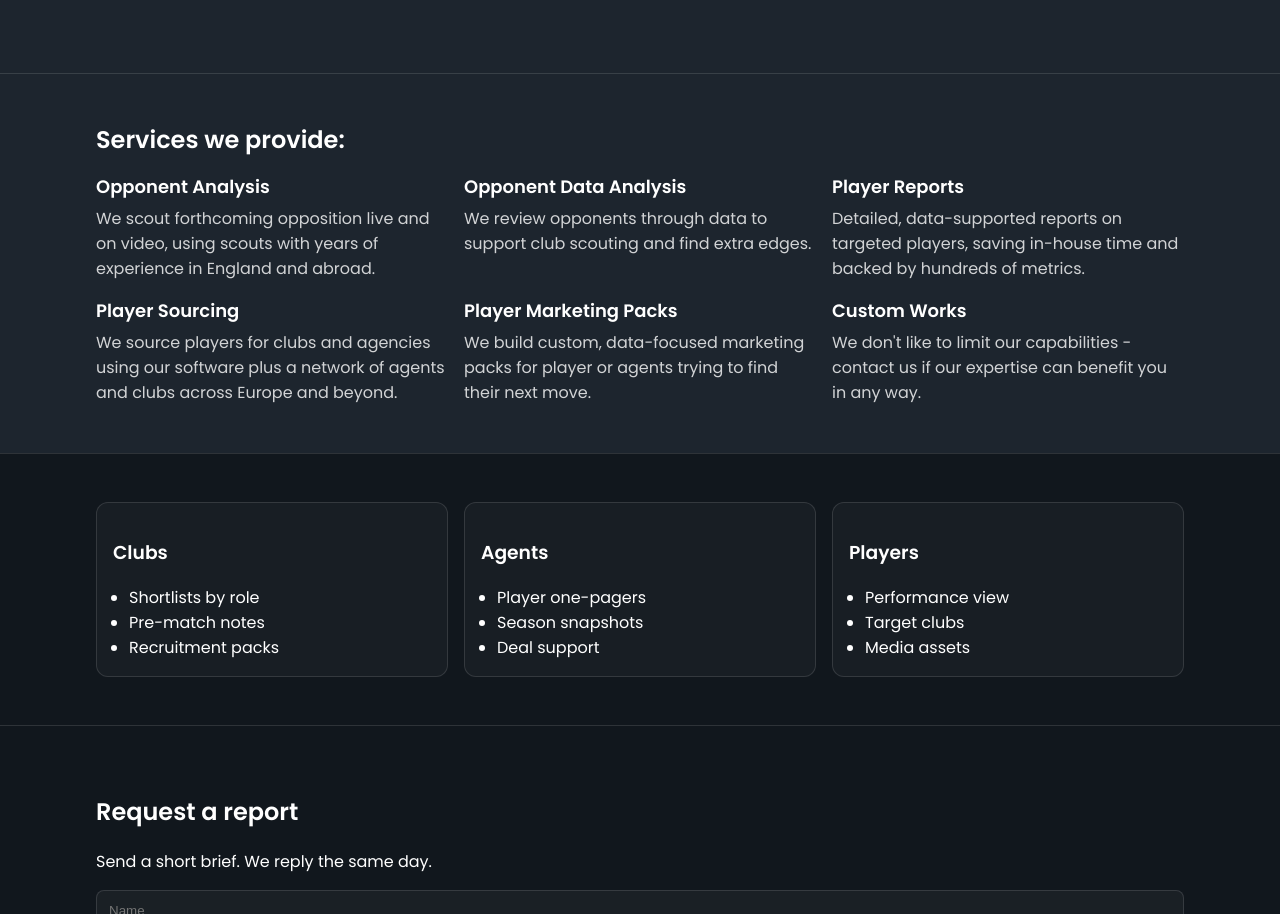
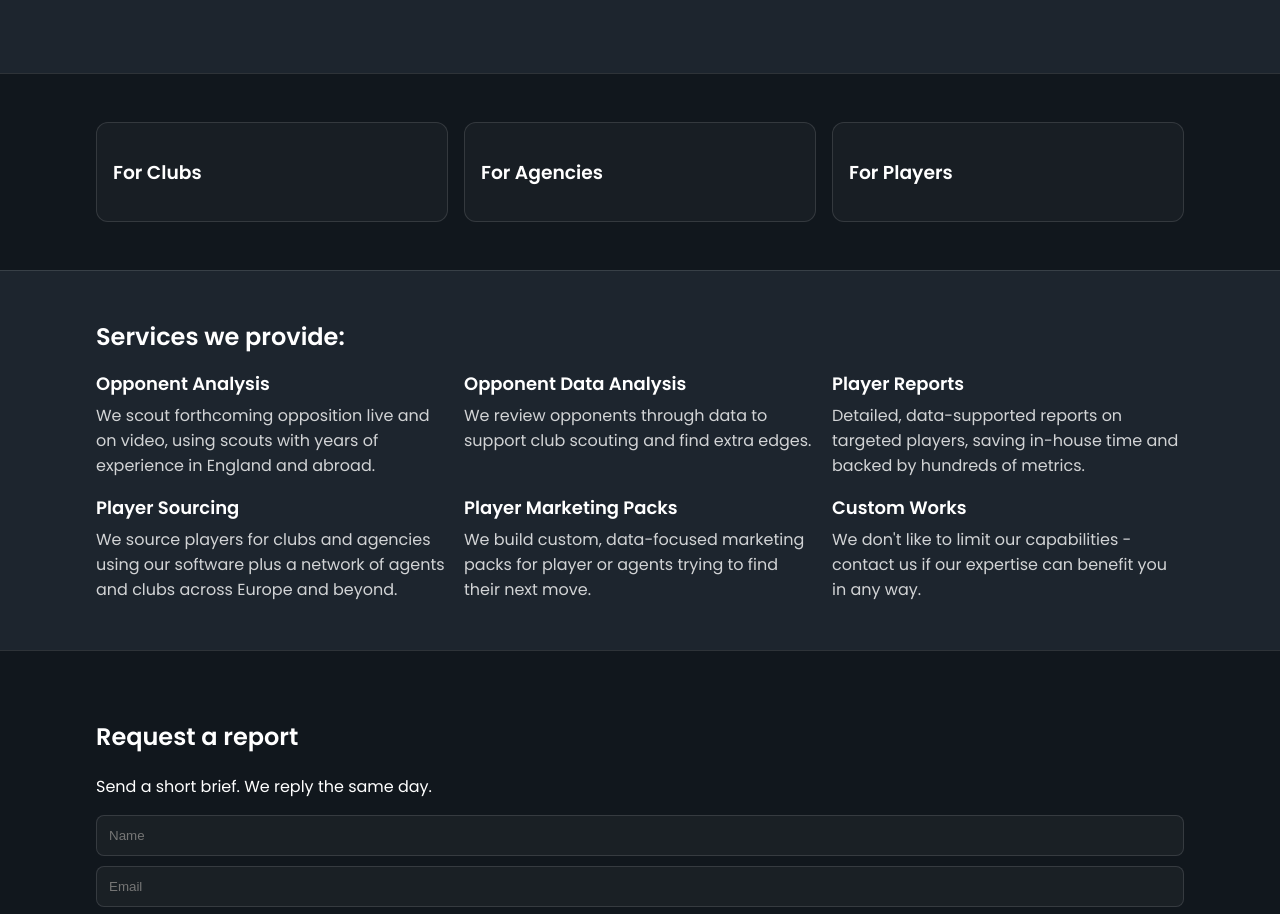
Before and after one commit to jpdata2024/website, a plain HTML site: page index.html in a window 1280 px wide. Shown: the part 227-1141 px from the top of the page. Drawn offline with Linux system fonts and the light colour scheme.

Commit message:
Update index.html

```diff
--- a/index.html
+++ b/index.html
@@ -18,8 +18,8 @@
         <span class="brand">Concept Scouting</span>
       </div>
       <nav class="nav">
+        <a href="#use-cases">Who we work with</a>
         <a href="#product">Services</a>
-        <a href="#use-cases">Use cases</a>
         <a href="#contact" class="btn btn-primary">Get in touch</a>
       </nav>
     </div>
@@ -31,6 +31,21 @@
       <div class="container hero-center">
         <h1>Smarter Scouting Starts Here.</h1>
         <p>A sports data consultancy built for the modern game.</p>
+      </div>
+    </section>
+
+    <!-- USE CASES MOVED UP -->
+    <section id="use-cases" class="section alt">
+      <div class="container grid3 use-case-blocks">
+        <div class="card-lite">
+          <h3>For Clubs</h3>
+        </div>
+        <div class="card-lite">
+          <h3>For Agencies</h3>
+        </div>
+        <div class="card-lite">
+          <h3>For Players</h3>
+        </div>
       </div>
     </section>
 
@@ -67,36 +82,6 @@
       </div>
     </section>
 
-    <!-- USE CASES -->
-    <section id="use-cases" class="section alt">
-      <div class="container grid3">
-        <div class="card-lite">
-          <h3>Clubs</h3>
-          <ul>
-            <li>Shortlists by role</li>
-            <li>Pre-match notes</li>
-            <li>Recruitment packs</li>
-          </ul>
-        </div>
-        <div class="card-lite">
-          <h3>Agents</h3>
-          <ul>
-            <li>Player one-pagers</li>
-            <li>Season snapshots</li>
-            <li>Deal support</li>
-          </ul>
-        </div>
-        <div class="card-lite">
-          <h3>Players</h3>
-          <ul>
-            <li>Performance view</li>
-            <li>Target clubs</li>
-            <li>Media assets</li>
-          </ul>
-        </div>
-      </div>
-    </section>
-
     <!-- CONTACT SECTION -->
     <section id="contact" class="section alt">
       <div class="container narrow">
```
